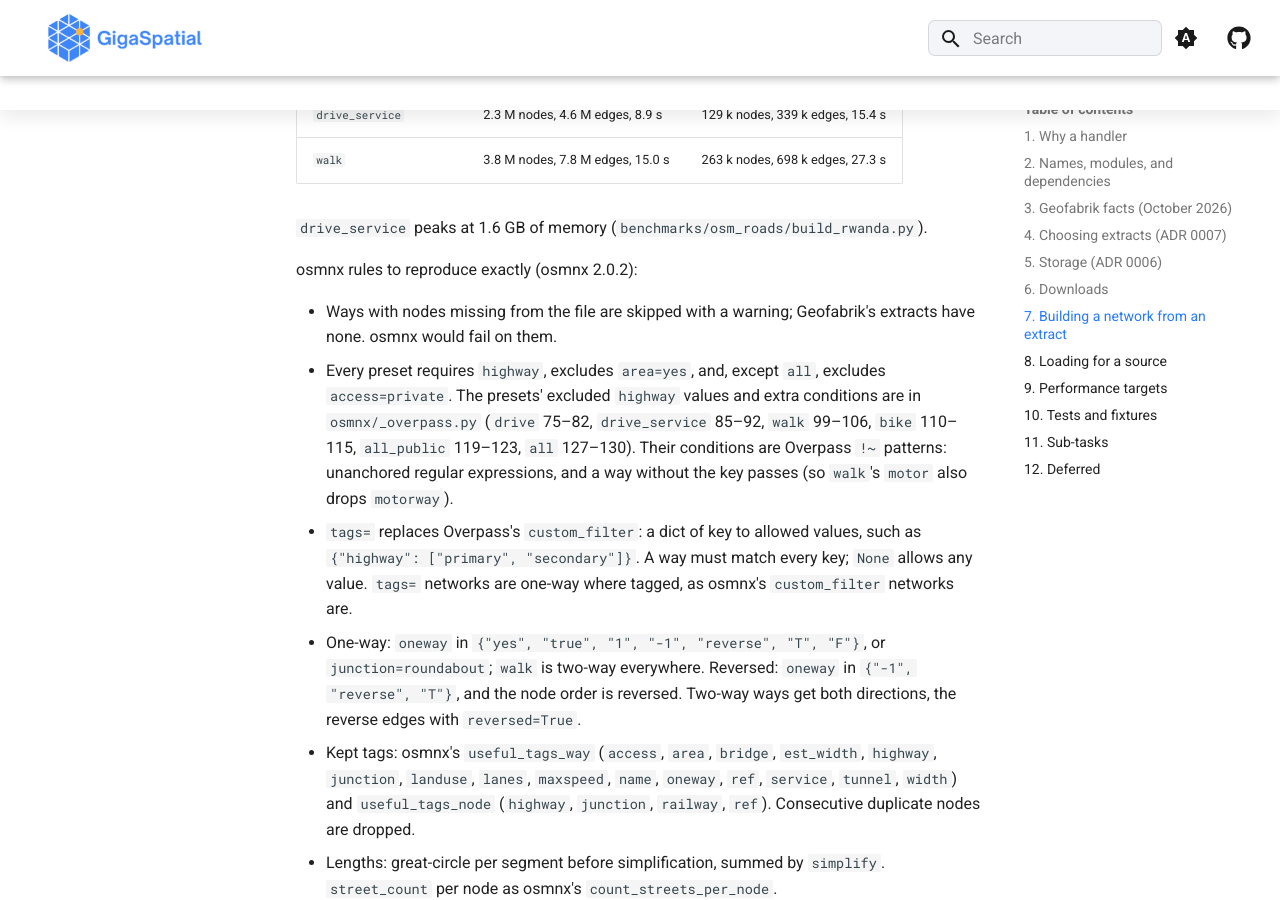
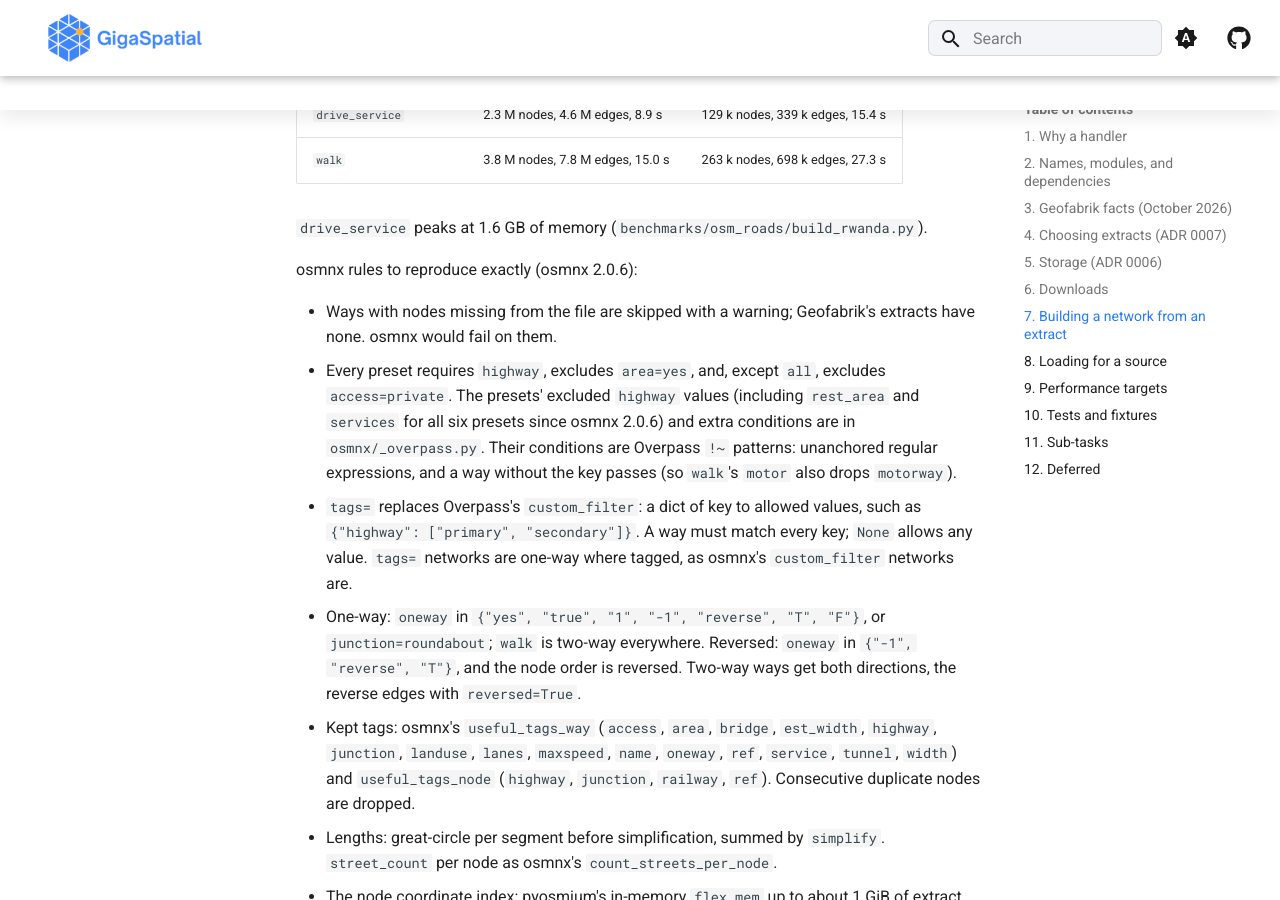
Before and after one commit to unicef/giga-spatial, an MkDocs documentation site: the page built from docs/design/osm-roads-handler.md, in a window 1280 px wide and 900 px high, scrolled down 5102 px. Built offline with MkDocs 1.6.1 and Material for MkDocs 9.7.7, drawn with Linux system fonts in a browser that asks for light colours; comment, search, counter and statistics services are not loaded; the version menu is left out.

Commit message:
docs(osm): update osmnx 2.0.6 filter rules and changelog

```diff
--- a/docs/design/osm-roads-handler.md
+++ b/docs/design/osm-roads-handler.md
@@ -94,10 +94,10 @@ Two reads (ways, then their nodes) were measured against one (`benchmarks/osm_ro
 
 `drive_service` peaks at 1.6 GB of memory (`benchmarks/osm_roads/build_rwanda.py`).
 
-osmnx rules to reproduce exactly (osmnx 2.0.2):
+osmnx rules to reproduce exactly (osmnx 2.0.6):
 
 - Ways with nodes missing from the file are skipped with a warning; Geofabrik's extracts have none. osmnx would fail on them.
-- Every preset requires `highway`, excludes `area=yes`, and, except `all`, excludes `access=private`. The presets' excluded `highway` values and extra conditions are in `osmnx/_overpass.py` (`drive` 75–82, `drive_service` 85–92, `walk` 99–106, `bike` 110–115, `all_public` 119–123, `all` 127–130). Their conditions are Overpass `!~` patterns: unanchored regular expressions, and a way without the key passes (so `walk`'s `motor` also drops `motorway`).
+- Every preset requires `highway`, excludes `area=yes`, and, except `all`, excludes `access=private`. The presets' excluded `highway` values (including `rest_area` and `services` for all six presets since osmnx 2.0.6) and extra conditions are in `osmnx/_overpass.py`. Their conditions are Overpass `!~` patterns: unanchored regular expressions, and a way without the key passes (so `walk`'s `motor` also drops `motorway`).
 - `tags=` replaces Overpass's `custom_filter`: a dict of key to allowed values, such as `{"highway": ["primary", "secondary"]}`. A way must match every key; `None` allows any value. `tags=` networks are one-way where tagged, as osmnx's `custom_filter` networks are.
 - One-way: `oneway` in `{"yes", "true", "1", "-1", "reverse", "T", "F"}`, or `junction=roundabout`; `walk` is two-way everywhere. Reversed: `oneway` in `{"-1", "reverse", "T"}`, and the node order is reversed. Two-way ways get both directions, the reverse edges with `reversed=True`.
 - Kept tags: osmnx's `useful_tags_way` (`access`, `area`, `bridge`, `est_width`, `highway`, `junction`, `landuse`, `lanes`, `maxspeed`, `name`, `oneway`, `ref`, `service`, `tunnel`, `width`) and `useful_tags_node` (`highway`, `junction`, `railway`, `ref`). Consecutive duplicate nodes are dropped.
```
Also changed, not shown: CHANGELOG.md (+2 -0 lines), docs/design/spatial-network.md (+1 -1 lines), docs/design/spatial-networks-decisions.md (+1 -1 lines).
